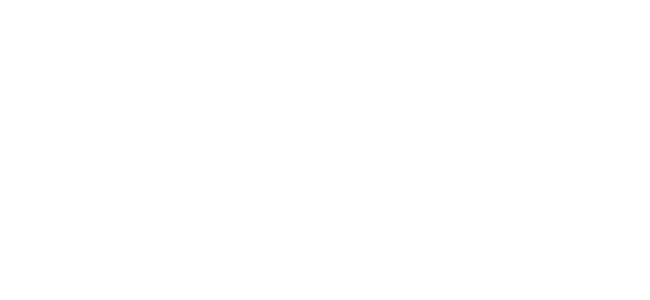
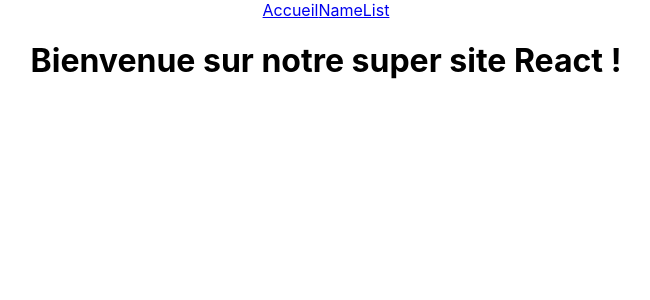
Before and after one commit to frednadformation/ReactJS-DEV2, a React (Create React App) app: page / in a window 1280 px wide. Before the commit this address had no page. Shown: the top 300 px of the page, without its empty margins (314-964 px from the left). Built offline with nearby package versions, Linux system fonts and the light colour scheme.

Commit message:
add react router

```diff
--- a/src/App.js
+++ b/src/App.js
@@ -2,13 +2,22 @@ import './App.css';
 import styles from './appStyles.module.css';
 import { React, useReducer } from 'react';
 import { Routes, Route } from "react-router-dom"
+import Home from './components/Home';
+import NameList from './components/NameList';
+import Profile from './components/Profile/Profile';
+import NotFound from './components/NotFound';
 
 
 function App() {
   return (
     <div className="App">
       <Routes>
-        <Route />
+
+        <Route path='/' element={<Home/>} />
+        <Route path='/namelist' element={<NameList/>}/>
+        <Route path='/profile/:id' element={<Profile/>}/>
+
+        <Route path='/*' element={<NotFound />} />
       </Routes>
     </div>
   );
--- /dev/null
+++ b/src/components/Home.js
@@ -0,0 +1,14 @@
+import React from 'react'
+import Navbar from './Navbar/Navbar'
+
+function Home() {
+  return (
+    <React.Fragment>
+        <Navbar/>
+        <h1>Bienvenue sur notre super site React !</h1>
+
+    </React.Fragment>
+  )
+}
+
+export default Home
--- a/src/components/NameList.js
+++ b/src/components/NameList.js
@@ -1,4 +1,5 @@
 import React from 'react'
+import Navbar from './Navbar/Navbar';
 import Person from './Person';
 
 function NameList() {
@@ -30,6 +31,7 @@ function NameList() {
 
   return (
     <div>
+    <Navbar />
         {/* <h2>{names[0]}</h2>
         <h2>{names[1]}</h2>
         <h2>{names[2]}</h2> */}
--- /dev/null
+++ b/src/components/Navbar/Navbar.js
@@ -0,0 +1,13 @@
+import React from 'react'
+import { Link } from 'react-router-dom'
+
+function Navbar() {
+  return (
+    <nav>
+        <Link to="/">Accueil</Link>
+        <Link to="/namelist">NameList</Link>
+    </nav>
+  )
+}
+
+export default Navbar
--- /dev/null
+++ b/src/components/NotFound.js
@@ -0,0 +1,9 @@
+import React from 'react'
+
+function NotFound() {
+  return (
+    <div>404 NotFound</div>
+  )
+}
+
+export default NotFound
--- /dev/null
+++ b/src/components/Profile/Profile.js
@@ -0,0 +1,14 @@
+import React from 'react'
+import { useParams } from 'react-router-dom'
+
+function Profile() {
+    const params = useParams()
+    console.log(params);
+
+
+  return (
+    <div>Bonjour {params.id}, voici votre profil</div>
+  )
+}
+
+export default Profile
```
